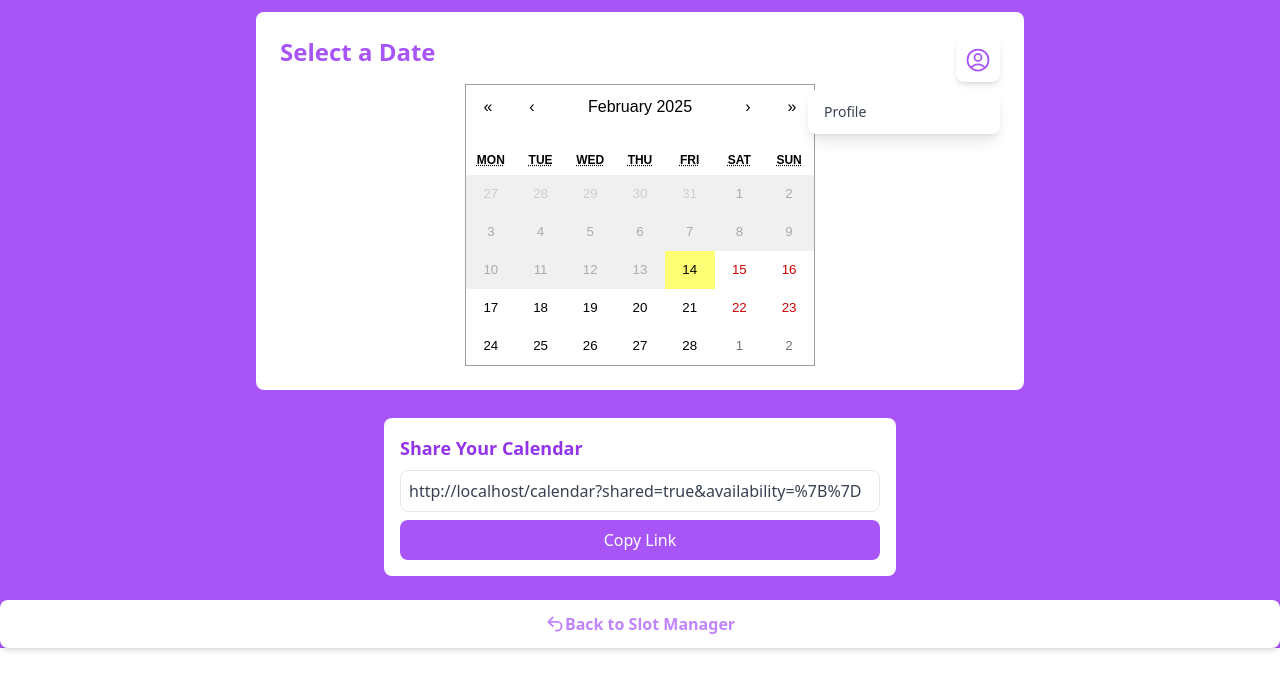
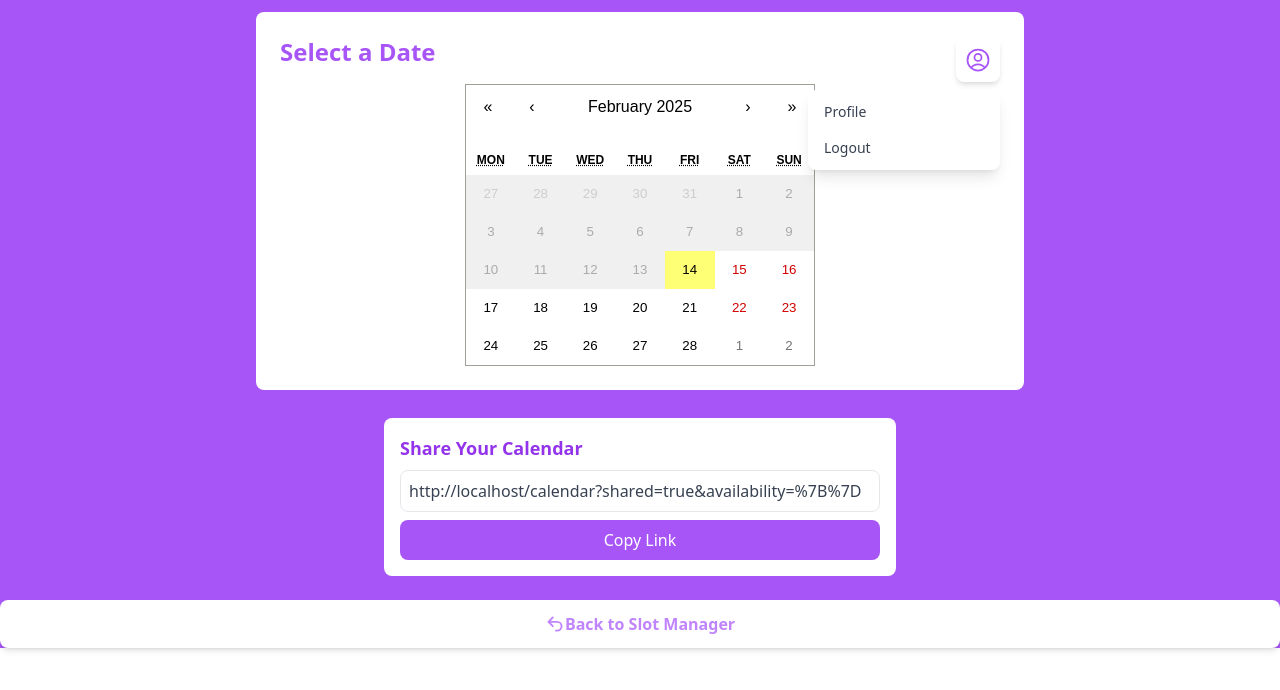
Before and after one commit to hemantmm/SlotBooking, a React (Create React App) app: page /calendar in a window 1280 px wide. Both pictures are taken after a click on the button 978 px from the left and 60 px from the top of the page. Shown: the top 690 px of the page. Built offline with nearby package versions, Linux system fonts and the light colour scheme.

Commit message:
Logout button updated
Signed-off-by: hemantmm <hemant29mehta@gmail.com>

```diff
--- a/src/components/ConfirmBooking.js
+++ b/src/components/ConfirmBooking.js
@@ -24,16 +24,12 @@ function ConfirmBooking() {
     }
 
   return (
-    // <div>ConfirmBooking</div>
     <div className='flex flex-col items-center justify-center min-h-screen p-6 bg-purple-600'>
     <div className='rounded-lg p-6 w-full max-w-3xl bg-purple-400'>
         <h2 className='text-2xl font-bold text-center mb-4 text-white'>Confirm your booking</h2>
         <div>
             <h3 className="text-xl font-semibold mb-4 text-center text-white">You have selected: {selectedSlot.time} on {selectedSlot.date}</h3>
         </div>
-        {/* <div className='mt-4'>
-            <h3 className="text-xl font-semibold mb-4 text-center text-white">Email: {currentUser.email}</h3>
-        </div> */}
         <div className='mt-4'>
             <button className='w-full bg-white text-purple-500 font-bold text-lg p-2 rounded-lg shadow-md' onClick={handleConfirm}>Confirm Booking</button>
         </div>
--- a/src/components/ProfileDropdown.js
+++ b/src/components/ProfileDropdown.js
@@ -12,12 +12,10 @@ function ProfileDropdown() {
 
     const handleLogout=()=>{
         localStorage.removeItem("user")
-        // window.location.reload()
         navigate("/")
     }
 
   return (
-    // <div>ProfileDropdown</div>
     <div>
         <div className='relative'>
             <button className='bg-white text-purple-500 font-bold text-lg p-2 rounded-lg shadow-md border-none' onClick={()=>setIsOpen(!isOpen)}>
@@ -30,7 +28,7 @@ function ProfileDropdown() {
                 <div className='absolute right-0 mt-2 w-48 bg-white rounded-lg shadow-lg py-1'>
                     {/* <a href='/profile' className='block px-4 py-2 text-sm text-gray-700 hover:bg-purple-500 hover:text-white'>Profile</a> */}
                     <span className='block px-4 py-2 text-sm text-gray-700 hover:bg-purple-500 hover:text-white cursor-pointer' onClick={profileNavigate}>Profile</span>
-                    {/* <span className='block px-4 py-2 text-sm text-gray-700 hover:bg-purple-500 hover:text-white cursor-pointer' onClick={handleLogout}>Logout</span> */}
+                    <span className='block px-4 py-2 text-sm text-gray-700 hover:bg-purple-500 hover:text-white cursor-pointer' onClick={handleLogout}>Logout</span>
                 </div>
 
             )}
```
Also changed, not shown: src/components/CalendarView.js (+0 -251 lines), src/components/UserProfile.js (+0 -9 lines).
